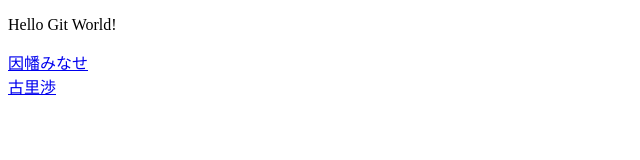
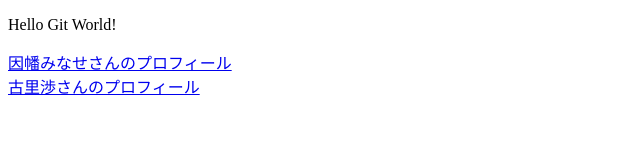
Before and after one commit to InabaMinase/easy, a plain HTML site: page index.html in a window 1280 px wide. Shown: the whole page, without its empty margins (0-640 px from the left). Drawn offline with Linux system fonts and the light colour scheme.

Commit message:
index.htmlを修正

```diff
--- a/index.html
+++ b/index.html
@@ -7,8 +7,8 @@
 </head>
 <body>
     <p>Hello Git World!</p>
-    <a href="profile_A.html">因幡みなせ</a><br>
-    <a href="profile_B.html">古里渉</a>
+    <a href="profile_A.html">因幡みなせさんのプロフィール</a><br>
+    <a href="profile_B.html">古里渉さんのプロフィール</a>
 
 </body>
 </html>
```
